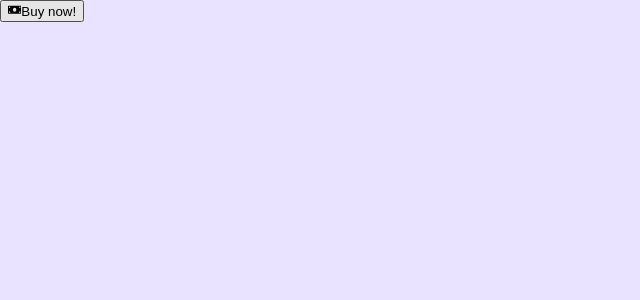
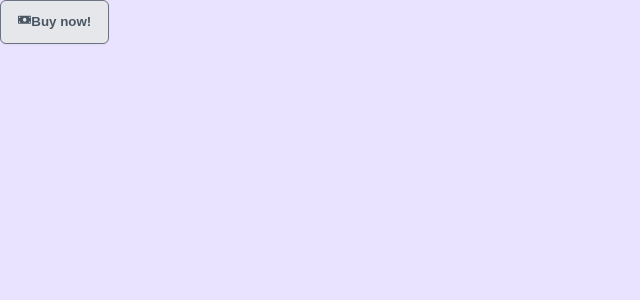
Before and after one commit to Petrasoderstrom1612/reusability, a React (Vite) app: page / in a window 1280 px wide. Shown: the top 300 px of the page, without its empty margins (0-640 px from the left). Built offline with nearby package versions, Linux system fonts and the light colour scheme.

Commit message:
bettre css

```diff
--- a/src/index.css
+++ b/src/index.css
@@ -70,3 +70,34 @@ main {
         transform: translateX(-100%);
     }
 }
+
+* {
+    box-sizing: border-box;
+}
+
+body {
+    margin: 0;
+    padding: 0;
+    background-color: #e9e3ff;
+}
+
+main {
+    height: 100vh;
+    width: 100vw;
+    display: flex;
+    flex-direction: column;
+    justify-content: center;
+    align-items: center;
+}
+
+button {
+    background-color: #E5E7EB;
+    color: #4B5563;
+    border: 1px solid #6B7280;
+    box-shadow: 0px 1px 2px rgba(0, 0, 0, 0.05);
+    cursor: pointer;
+    font-weight: 700;
+    padding: 9px 17px;
+    border-radius: 6px;
+    line-height: 24px;
+}
```
